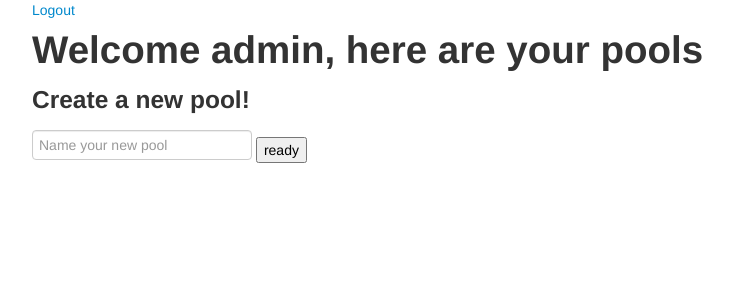
After one commit to pmolina/linkediff, a Django app: page /mypools/ in a window 1280 px wide. The commit adds this page. Shown: the top 300 px of the page, without its empty margins (138-871 px from the left). Run offline with Django 3.2, Linux system fonts and the light colour scheme; a user stored in the database is signed in; data that the repository does not hold is empty; some libraries are stand-ins or nearby versions.

Commit message:
issue 3: logout, pools view per user with auth, and link to create

```diff
--- a/linkediff/linkediff/settings.py
+++ b/linkediff/linkediff/settings.py
@@ -164,4 +164,6 @@ LOGGING = {
     }
 }
 
+LOGIN_URL = '/login/'
+
 from env import *
--- a/linkediff/linkediff/urls.py
+++ b/linkediff/linkediff/urls.py
@@ -8,6 +8,10 @@ urlpatterns = patterns('',
     # Examples:
     url(r'^$', 'main.views.home', name='home'),
     url(r'^login/', 'main.views.login', name='login'),
+    url( r'^logout/' , 'main.views.logout' , name='logout'),
+
+    url( r'^mypools/$' , 'main.views.my_pools', name='mypools'),
+
     # url(r'^linkediff/', include('linkediff.foo.urls')),
 
     # Uncomment the admin/doc line below to enable admin documentation:
--- a/linkediff/main/views.py
+++ b/linkediff/main/views.py
@@ -2,6 +2,8 @@ from django.shortcuts import render, redirect
 from django.contrib.auth import authenticate
 from django.contrib.auth import login as auth_login
 from django.contrib.auth import logout as auth_logout
+from django.contrib.auth.decorators import login_required
+from main.models import Pool
 
 def home(request):
     return render(request, 'home.html')
@@ -31,3 +33,9 @@ def register(request):
 def logout(request):
     auth_logout(request)
     return redirect('home')
+
+@login_required
+def my_pools(request):
+    user = request.user
+    all_pools = user.pool_set.all()
+    return render(request, 'my_pools.html', locals() )
--- a/linkediff/templates/base.html
+++ b/linkediff/templates/base.html
@@ -8,6 +8,7 @@
 </head>
 <body>
 	<div class="container">
+        <a href="/logout/">Logout</a>
 		{% block content %}{% endblock %}
 	</div>
     <script src="http://code.jquery.com/jquery-latest.js"></script>
--- a/linkediff/templates/home.html
+++ b/linkediff/templates/home.html
@@ -1,3 +1,6 @@
 {% extends "base.html" %}
 {% block title %}Home{% endblock %}
-{% block content %}<h1>Holis!</h1>{% endblock %}
+{% block content %}
+ <h1>Holis!</h1>
+     <a href="/mypools/">View my pools</a>
+{% endblock %}
--- /dev/null
+++ b/linkediff/templates/my_pools.html
@@ -0,0 +1,19 @@
+{% extends "base.html" %}
+
+{% block content %}
+<h1>Welcome {{ user }}, here are your pools</h1>
+
+<ul>
+{% for pool in all_pools %}
+    <li>{{ pool }}</li>
+{% endfor %}
+</ul>
+
+
+<h3>Create a new pool!</h3>
+<form action="" method="post">
+{% csrf_token %} <!-- TODO: add the csrf, and validate post -->
+    <input type="text" name="title" placeholder="Name your new pool" />
+    <input type="submit" value="ready" />
+</form>
+{% endblock %}
```
Also changed, not shown: linkediff/main/models.py (line endings or trailing spaces), 7 other files.
